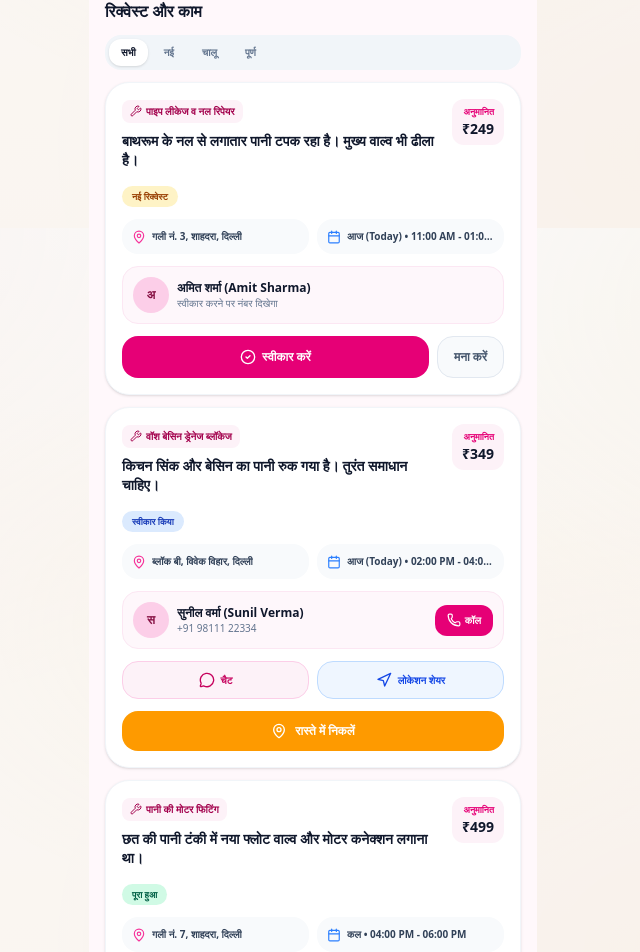
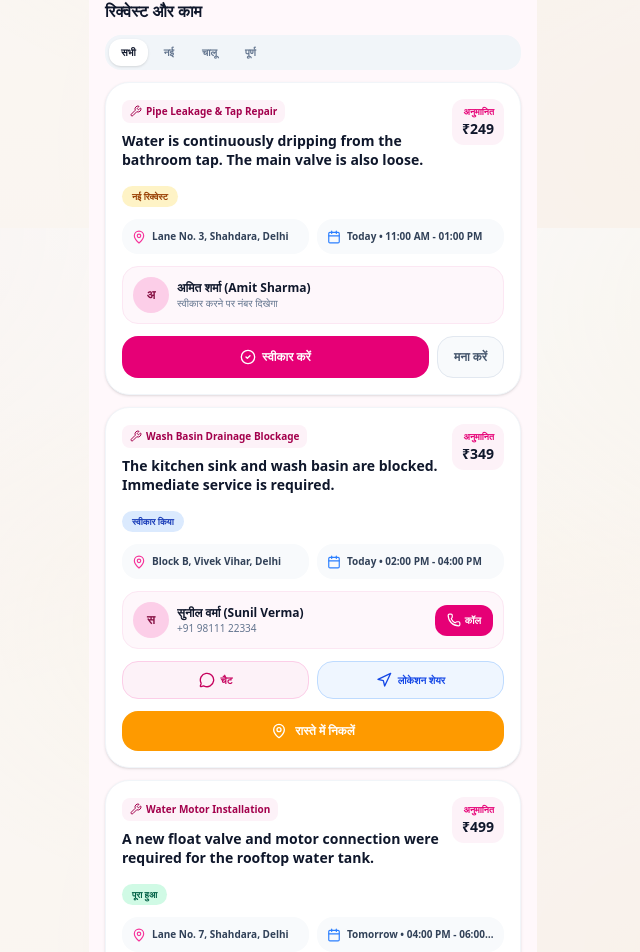
Before and after one commit to rehmanmalik573-source/Mohalla-Helpline-Partner, a React (Vite) app: page / in a window 1280 px wide. Shown: the part 1372-2324 px from the top of the page, without its empty margins (327-967 px from the left). Built offline with nearby package versions, Linux system fonts and the light colour scheme.

Commit message:
Add bilingual service request data

```diff
--- a/src/App.tsx
+++ b/src/App.tsx
@@ -40,8 +40,10 @@ export default function App() {
 
   // 4. Partner categories & list of registered providers
   const [categories] = useState<Category[]>(initialCategories);
+
   const [providers, setProviders] = useState<Provider[]>(() => {
     const saved = localStorage.getItem('mohalla_providers');
+
     if (saved) {
       try {
         return JSON.parse(saved);
@@ -49,32 +51,49 @@ export default function App() {
         // fallback
       }
     }
+
     return initialProviders;
   });
 
   // 5. Active logged-in provider profile
   const [currentProvider, setCurrentProvider] = useState<Provider>(() => {
     const savedId = localStorage.getItem('mohalla_current_provider_id');
+
     if (savedId) {
       const found = (initialProviders || []).find(p => p.id === savedId);
       if (found) return found;
     }
+
     return initialProviders[0];
   });
 
   // 6. Current locality
   const [currentLocation, setCurrentLocation] = useState<string>('शाहदरा, दिल्ली');
 
-  // 7. Service Requests State (Customer bookings received by providers)
+  // 7. Service Requests State
   const [requests, setRequests] = useState<ServiceRequest[]>(() => {
     const saved = localStorage.getItem('mohalla_partner_requests');
+
     if (saved) {
       try {
-        return JSON.parse(saved);
+        const parsed = JSON.parse(saved) as ServiceRequest[];
+
+        // Keep older saved requests compatible with the new bilingual fields.
+        return parsed.map(req => ({
+          ...req,
+          serviceTypeHi: req.serviceTypeHi ?? req.serviceType,
+          problemDescriptionHi: req.problemDescriptionHi ?? req.problemDescription,
+          locationHi: req.locationHi ?? req.location,
+          preferredDateHi: req.preferredDateHi ?? req.preferredDate,
+          preferredTimeHi: req.preferredTimeHi ?? req.preferredTime,
+          createdAtHi: req.createdAtHi ?? req.createdAt,
+          updatedAtHi: req.updatedAtHi ?? req.updatedAt,
+        }));
       } catch (e) {
         // fallback
       }
     }
+
     return [
       {
         id: 'REQ-84920',
@@ -84,15 +103,33 @@ export default function App() {
         categoryId: 1,
         categoryName: 'Plumber',
         categoryNameHi: 'प्लंबर',
-        serviceType: 'पाइप लीकेज व नल रिपेयर',
-        problemDescription: 'बाथरूम के नल से लगातार पानी टपक रहा है। मुख्य वाल्व भी ढीला है।',
-        location: 'गली नं. 3, शाहदरा, दिल्ली',
-        preferredDate: 'आज (Today)',
+
+        serviceType: 'Pipe Leakage & Tap Repair',
+        serviceTypeHi: 'पाइप लीकेज व नल रिपेयर',
+
+        problemDescription:
+          'Water is continuously dripping from the bathroom tap. The main valve is also loose.',
+        problemDescriptionHi:
+          'बाथरूम के नल से लगातार पानी टपक रहा है। मुख्य वाल्व भी ढीला है।',
+
+        location: 'Lane No. 3, Shahdara, Delhi',
+        locationHi: 'गली नं. 3, शाहदरा, दिल्ली',
+
+        preferredDate: 'Today',
+        preferredDateHi: 'आज',
+
         preferredTime: '11:00 AM - 01:00 PM',
+        preferredTimeHi: '11:00 AM - 01:00 PM',
+
         estimatedPrice: 249,
         status: 'requested',
-        createdAt: '10 मिनट पहले',
-        updatedAt: '10 मिनट पहले',
+
+        createdAt: '10 minutes ago',
+        createdAtHi: '10 मिनट पहले',
+
+        updatedAt: '10 minutes ago',
+        updatedAtHi: '10 मिनट पहले',
+
         assignedProvider: {
           id: 'p1',
           name: 'Rahul Sharma',
@@ -108,6 +145,7 @@ export default function App() {
           badge: 'Top Rated Pro'
         }
       },
+
       {
         id: 'REQ-91044',
         customerId: 'cust-102',
@@ -116,15 +154,33 @@ export default function App() {
         categoryId: 1,
         categoryName: 'Plumber',
         categoryNameHi: 'प्लंबर',
-        serviceType: 'वॉश बेसिन ड्रेनेज ब्लॉकेज',
-        problemDescription: 'किचन सिंक और बेसिन का पानी रुक गया है। तुरंत समाधान चाहिए।',
-        location: 'ब्लॉक बी, विवेक विहार, दिल्ली',
-        preferredDate: 'आज (Today)',
+
+        serviceType: 'Wash Basin Drainage Blockage',
+        serviceTypeHi: 'वॉश बेसिन ड्रेनेज ब्लॉकेज',
+
+        problemDescription:
+          'The kitchen sink and wash basin are blocked. Immediate service is required.',
+        problemDescriptionHi:
+          'किचन सिंक और बेसिन का पानी रुक गया है। तुरंत समाधान चाहिए।',
+
+        location: 'Block B, Vivek Vihar, Delhi',
+        locationHi: 'ब्लॉक बी, विवेक विहार, दिल्ली',
+
+        preferredDate: 'Today',
+        preferredDateHi: 'आज',
+
         preferredTime: '02:00 PM - 04:00 PM',
+        preferredTimeHi: '02:00 PM - 04:00 PM',
+
         estimatedPrice: 349,
         status: 'accepted',
-        createdAt: '25 मिनट पहले',
-        updatedAt: '15 मिनट पहले',
+
+        createdAt: '25 minutes ago',
+        createdAtHi: '25 मिनट पहले',
+
+        updatedAt: '15 minutes ago',
+        updatedAtHi: '15 मिनट पहले',
+
         assignedProvider: {
           id: 'p1',
           name: 'Rahul Sharma',
@@ -140,6 +196,7 @@ export default function App() {
           badge: 'Top Rated Pro'
         }
       },
+
       {
         id: 'REQ-73210',
         customerId: 'cust-103',
@@ -148,17 +205,37 @@ export default function App() {
         categoryId: 1,
         categoryName: 'Plumber',
         categoryNameHi: 'प्लंबर',
-        serviceType: 'पानी की मोटर फिटिंग',
-        problemDescription: 'छत की पानी टंकी में नया फ्लोट वाल्व और मोटर कनेक्शन लगाना था।',
-        location: 'गली नं. 7, शाहदरा, दिल्ली',
-        preferredDate: 'कल',
+
+        serviceType: 'Water Motor Installation',
+        serviceTypeHi: 'पानी की मोटर फिटिंग',
+
+        problemDescription:
+          'A new float valve and motor connection were required for the rooftop water tank.',
+        problemDescriptionHi:
+          'छत की पानी टंकी में नया फ्लोट वाल्व और मोटर कनेक्शन लगाना था।',
+
+        location: 'Lane No. 7, Shahdara, Delhi',
+        locationHi: 'गली नं. 7, शाहदरा, दिल्ली',
+
+        preferredDate: 'Tomorrow',
+        preferredDateHi: 'कल',
+
         preferredTime: '04:00 PM - 06:00 PM',
+        preferredTimeHi: '04:00 PM - 06:00 PM',
+
         estimatedPrice: 499,
         status: 'completed',
-        createdAt: 'कल',
-        updatedAt: 'कल',
+
+        createdAt: 'Yesterday',
+        createdAtHi: 'कल',
+
+        updatedAt: 'Yesterday',
+        updatedAtHi: 'कल',
+
         ratingGiven: 5,
-        reviewGiven: 'बहुत ही पेशेवर और समय के पाबंद कारीगर थे। काम समय पर पूरा किया।',
+        reviewGiven:
+          'बहुत ही पेशेवर और समय के पाबंद कारीगर थे। काम समय पर पूरा किया।',
+
         assignedProvider: {
           id: 'p1',
           name: 'Rahul Sharma',
@@ -230,6 +307,7 @@ export default function App() {
   // Handlers
   const handleToggleLanguage = (lang: Language) => {
     setLanguage(lang);
+
     if (lang === 'en' && currentLocation === 'शाहदरा, दिल्ली') {
       setCurrentLocation('Shahdara, Delhi');
     } else if (lang === 'hi' && currentLocation === 'Shahdara, Delhi') {
@@ -238,25 +316,50 @@ export default function App() {
   };
 
   const handleUpdateStatus = (id: string, newStatus: RequestStatus) => {
-    setRequests(prev => prev.map(req => {
+    setRequests(prev =>
+      prev.map(req => {
         if (req.id === id) {
           return {
             ...req,
             status: newStatus,
-          updatedAt: 'Just now'
+            updatedAt: 'Just now',
+            updatedAtHi: 'अभी'
           };
         }
+
         return req;
-    }));
+      })
+    );
 
     const statusTitles: Record<RequestStatus, { en: string; hi: string }> = {
-      requested: { en: 'Request Received', hi: 'रिक्वेस्ट प्राप्त हुई' },
-      provider_found: { en: 'Order Assigned 🔍', hi: 'ऑर्डर असाइन हुआ 🔍' },
-      accepted: { en: 'Job Accepted 🤝', hi: 'काम स्वीकार हुआ 🤝' },
-      on_the_way: { en: 'Marked On The Way 🛵', hi: 'रास्ते में निकलें 🛵' },
-      service_started: { en: 'Service In Progress ⚡', hi: 'काम शुरू हुआ ⚡' },
-      completed: { en: 'Job Completed & Paid! ✓', hi: 'काम पूरा व भुगतान प्राप्त! ✓' },
-      cancelled: { en: 'Job Cancelled / Declined ✕', hi: 'काम रद्द / अस्वीकृत' },
+      requested: {
+        en: 'Request Received',
+        hi: 'रिक्वेस्ट प्राप्त हुई'
+      },
+      provider_found: {
+        en: 'Order Assigned 🔍',
+        hi: 'ऑर्डर असाइन हुआ 🔍'
+      },
+      accepted: {
+        en: 'Job Accepted 🤝',
+        hi: 'काम स्वीकार हुआ 🤝'
+      },
+      on_the_way: {
+        en: 'Marked On The Way 🛵',
+        hi: 'रास्ते में निकलें 🛵'
+      },
+      service_started: {
+        en: 'Service In Progress ⚡',
+        hi: 'काम शुरू हुआ ⚡'
+      },
+      completed: {
+        en: 'Job Completed & Paid! ✓',
+        hi: 'काम पूरा व भुगतान प्राप्त! ✓'
+      },
+      cancelled: {
+        en: 'Job Cancelled / Declined ✕',
+        hi: 'काम रद्द / अस्वीकृत'
+      },
     };
 
     const notifItem: CustomerNotification = {
@@ -270,13 +373,18 @@ export default function App() {
       read: false,
       type: 'status_change'
     };
+
     setNotifications(prev => [notifItem, ...prev]);
   };
 
   const handleUpdateProvider = (updated: Partial<Provider>) => {
     setCurrentProvider(prev => {
       const next = { ...prev, ...updated };
-      setProviders(all => all.map(p => p.id === prev.id ? next : p));
+
+      setProviders(all =>
+        all.map(p => p.id === prev.id ? next : p)
+      );
+
       return next;
     });
   };
@@ -293,51 +401,104 @@ export default function App() {
   const handleSimulateNewRequest = () => {
     const sampleProblems = [
       {
-        serviceType: 'किचन सिंक लीकेज व पाइप रिपेयर',
-        desc: 'किचन सिंक के नीचे से पानी रिस रहा है। पाइप बदलना पड़ सकता है।',
+        serviceType: 'Kitchen Sink Leakage & Pipe Repair',
+        serviceTypeHi: 'किचन सिंक लीकेज व पाइप रिपेयर',
+
+        desc:
+          'Water is leaking from under the kitchen sink. The pipe may need replacement.',
+        descHi:
+          'किचन सिंक के नीचे से पानी रिस रहा है। पाइप बदलना पड़ सकता है।',
+
         price: 299,
-        loc: 'गली नं. 5, शाहदरा, दिल्ली',
+
+        loc: 'Lane No. 5, Shahdara, Delhi',
+        locHi: 'गली नं. 5, शाहदरा, दिल्ली',
+
         cust: 'सुनीता शर्मा (Sunita Sharma)',
         phone: '+91 98765 99887'
       },
+
       {
-        serviceType: 'गीजर इंस्टालेशन व प्लंबिंग चेक',
-        desc: 'नया 15L का गीजर फिट करना है और इनलेट/आउटलेट कनेक्शन जोड़ना है।',
+        serviceType: 'Geyser Installation & Plumbing Check',
+        serviceTypeHi: 'गीजर इंस्टालेशन व प्लंबिंग चेक',
+
+        desc:
+          'Need to install a new 15L geyser and connect the inlet/outlet pipes.',
+        descHi:
+          'नया 15L का गीजर फिट करना है और इनलेट/आउटलेट कनेक्शन जोड़ना है।',
+
         price: 399,
-        loc: 'ब्लॉक सी, विवेक विहार, दिल्ली',
+
+        loc: 'Block C, Vivek Vihar, Delhi',
+        locHi: 'ब्लॉक सी, विवेक विहार, दिल्ली',
+
         cust: 'दीपक वर्मा (Deepak Verma)',
         phone: '+91 98111 88776'
       },
+
       {
-        serviceType: 'वॉटर मोटर रिपेयर व वाल्व बदलना',
-        desc: 'पानी की मोटर पानी नहीं उठा रही। चेक वाल्व बदलना होगा।',
+        serviceType: 'Water Motor Repair & Valve Replacement',
+        serviceTypeHi: 'वॉटर मोटर रिपेयर व वाल्व बदलना',
+
+        desc:
+          'The water motor is not lifting water. The check valve needs replacement.',
+        descHi:
+          'पानी की मोटर पानी नहीं उठा रही। चेक वाल्व बदलना होगा।',
+
         price: 449,
-        loc: 'ईस्ट आजाद नगर, दिल्ली',
+
+        loc: 'East Azad Nagar, Delhi',
+        locHi: 'ईस्ट आजाद नगर, दिल्ली',
+
         cust: 'मनोज कुमार (Manoj Kumar)',
         phone: '+91 98990 44332'
       }
     ];
 
-    const randomPick = sampleProblems[Math.floor(Math.random() * sampleProblems.length)];
-    const newReqId = 'REQ-' + Math.floor(10000 + Math.random() * 90000);
+    const randomPick =
+      sampleProblems[Math.floor(Math.random() * sampleProblems.length)];
+
+    const newReqId =
+      'REQ-' + Math.floor(10000 + Math.random() * 90000);
 
     const newReq: ServiceRequest = {
       id: newReqId,
-      customerId: 'cust-' + Math.floor(100 + Math.random() * 900),
+
+      customerId:
+        'cust-' + Math.floor(100 + Math.random() * 900),
+
       customerName: randomPick.cust,
       customerPhone: randomPick.phone,
+
       categoryId: currentProvider.categoryId || 1,
       categoryName: currentProvider.categoryName || 'Plumber',
       categoryNameHi: currentProvider.categoryNameHi || 'प्लंबर',
+
       serviceType: randomPick.serviceType,
+      serviceTypeHi: randomPick.serviceTypeHi,
+
       problemDescription: randomPick.desc,
+      problemDescriptionHi: randomPick.descHi,
+
       location: randomPick.loc,
-      preferredDate: 'आज (Today)',
+      locationHi: randomPick.locHi,
+
+      preferredDate: 'Today',
+      preferredDateHi: 'आज',
+
       preferredTime: 'Next 30 Mins',
+      preferredTimeHi: 'अगले 30 मिनट',
+
       estimatedPrice: randomPick.price,
+
       status: 'requested',
+
       createdAt: 'Just now',
+      createdAtHi: 'अभी',
+
       updatedAt: 'Just now',
+      updatedAtHi: 'अभी',
+
       assignedProvider: {
         id: currentProvider.id,
         name: currentProvider.name,
@@ -358,23 +519,41 @@ export default function App() {
 
     const newNotif: CustomerNotification = {
       id: 'notif-' + Date.now(),
-      title: `New Service Request #${newReq.id} Received! 🔔`,
-      titleHi: `नई सर्विस रिक्वेस्ट #${newReq.id} प्राप्त हुई! 🔔`,
-      message: `${newReq.serviceType} at ${newReq.location} - ₹${newReq.estimatedPrice}`,
-      messageHi: `${newReq.location} से ${newReq.serviceType} का ऑर्डर - ₹${newReq.estimatedPrice}`,
+
+      title:
+        `New Service Request #${newReq.id} Received! 🔔`,
+
+      titleHi:
+        `नई सर्विस रिक्वेस्ट #${newReq.id} प्राप्त हुई! 🔔`,
+
+      message:
+        `${newReq.serviceType} at ${newReq.location} - ₹${newReq.estimatedPrice}`,
+
+      messageHi:
+        `${newReq.locationHi} से ${newReq.serviceTypeHi} का ऑर्डर - ₹${newReq.estimatedPrice}`,
+
       timestamp: 'Just now',
       requestId: newReq.id,
       read: false,
       type: 'status_change'
     };
+
     setNotifications(prev => [newNotif, ...prev]);
   };
 
   const handleMarkNotificationRead = (id?: string) => {
     if (!id) {
-      setNotifications(prev => prev.map(n => ({ ...n, read: true })));
+      setNotifications(prev =>
+        prev.map(n => ({ ...n, read: true }))
+      );
     } else {
-      setNotifications(prev => prev.map(n => n.id === id ? { ...n, read: true } : n));
+      setNotifications(prev =>
+        prev.map(n =>
+          n.id === id
+            ? { ...n, read: true }
+            : n
+        )
+      );
     }
   };
 
@@ -392,20 +571,49 @@ export default function App() {
         requests={requests}
         provider={currentProvider}
         notifications={notifications}
+
         onNavigate={() => {
           setCurrentTab('dashboard');
         }}
+
         onOpenRequestsTab={() => setCurrentTab('requests')}
-        onOpenProfile={() => setIsProfileModalOpen(true)}
-        onOpenJoinPro={() => setIsJoinProModalOpen(true)}
-        onOpenHelpSupport={() => setIsHelpSupportOpen(true)}
-        onOpenPayments={() => setIsPaymentsModalOpen(true)}
-        onOpenReviews={() => setIsReviewsModalOpen(true)}
-        onOpenAbout={() => setIsAboutModalOpen(true)}
-        onOpenSettings={() => setIsSettingsModalOpen(true)}
+
+        onOpenProfile={() =>
+          setIsProfileModalOpen(true)
+        }
+
+        onOpenJoinPro={() =>
+          setIsJoinProModalOpen(true)
+        }
+
+        onOpenHelpSupport={() =>
+          setIsHelpSupportOpen(true)
+        }
+
+        onOpenPayments={() =>
+          setIsPaymentsModalOpen(true)
+        }
+
+        onOpenReviews={() =>
+          setIsReviewsModalOpen(true)
+        }
+
+        onOpenAbout={() =>
+          setIsAboutModalOpen(true)
+        }
+
+        onOpenSettings={() =>
+          setIsSettingsModalOpen(true)
+        }
+
         onLogout={() => {
-          alert(language === 'hi' ? 'पार्टनर सेशन सक्रिय है।' : 'Partner session is active.');
+          alert(
+            language === 'hi'
+              ? 'पार्टनर सेशन सक्रिय है।'
+              : 'Partner session is active.'
+          );
         }}
+
         onToggleOnline={() => {
           if (currentProvider.verificationStatus === 'rejected') {
             alert(
@@ -415,6 +623,7 @@ export default function App() {
             );
             return;
           }
+
           if (currentProvider.verificationStatus === 'pending') {
             alert(
               language === 'hi'
@@ -423,8 +632,12 @@ export default function App() {
             );
             return;
           }
-          handleUpdateProvider({ isAvailableNow: !currentProvider.isAvailableNow });
+
+          handleUpdateProvider({
+            isAvailableNow: !currentProvider.isAvailableNow
+          });
         }}
+
         onMarkNotificationRead={handleMarkNotificationRead}
       />
 
@@ -438,8 +651,12 @@ export default function App() {
           onUpdateStatus={handleUpdateStatus}
           onUpdateProvider={handleUpdateProvider}
           onSimulateNewRequest={handleSimulateNewRequest}
-          onOpenHelpSupport={() => setIsHelpSupportOpen(true)}
-          onOpenProfileModal={() => setIsProfileModalOpen(true)}
+          onOpenHelpSupport={() =>
+            setIsHelpSupportOpen(true)
+          }
+          onOpenProfileModal={() =>
+            setIsProfileModalOpen(true)
+          }
           activeMainTab={currentTab}
           onChangeMainTab={setCurrentTab}
         />
@@ -448,20 +665,26 @@ export default function App() {
       {/* 3. Partner Profile, KYC, Document Verification & Test Profile Switcher Modal */}
       <ProviderProfileModal
         isOpen={isProfileModalOpen}
-        onClose={() => setIsProfileModalOpen(false)}
+        onClose={() =>
+          setIsProfileModalOpen(false)
+        }
         provider={currentProvider}
         allProviders={providers}
         categories={categories}
         language={language}
         onUpdateProvider={handleUpdateProvider}
         onSelectProvider={handleSelectProvider}
-        onOpenJoinPro={() => setIsJoinProModalOpen(true)}
+        onOpenJoinPro={() =>
+          setIsJoinProModalOpen(true)
+        }
       />
 
       {/* 4. Partner Registration / Onboarding Modal */}
       <JoinAsProModal
         isOpen={isJoinProModalOpen}
-        onClose={() => setIsJoinProModalOpen(false)}
+        onClose={() =>
+          setIsJoinProModalOpen(false)
+        }
         categories={categories}
         language={language}
         onAddProvider={handleAddProvider}
@@ -470,7 +693,9 @@ export default function App() {
       {/* 5. Partner Earnings & Payout History Modal */}
       <CustomerPaymentsModal
         isOpen={isPaymentsModalOpen}
-        onClose={() => setIsPaymentsModalOpen(false)}
+        onClose={() =>
+          setIsPaymentsModalOpen(false)
+        }
         requests={requests}
         language={language}
         userRole={userRole}
@@ -482,7 +707,9 @@ export default function App() {
       {/* 6. Partner Ratings & Customer Reviews Modal */}
       <CustomerReviewsModal
         isOpen={isReviewsModalOpen}
-        onClose={() => setIsReviewsModalOpen(false)}
+        onClose={() =>
+          setIsReviewsModalOpen(false)
+        }
         requests={requests}
         language={language}
       />
@@ -490,21 +717,27 @@ export default function App() {
       {/* 7. Partner Helpline & Emergency Support Modal */}
       <HelpSupportModal
         isOpen={isHelpSupportOpen}
-        onClose={() => setIsHelpSupportOpen(false)}
+        onClose={() =>
+          setIsHelpSupportOpen(false)
+        }
         language={language}
       />
 
       {/* 8. About Mohalla Helpline Partner Modal */}
       <AboutModal
         isOpen={isAboutModalOpen}
-        onClose={() => setIsAboutModalOpen(false)}
+        onClose={() =>
+          setIsAboutModalOpen(false)
+        }
         language={language}
       />
 
       {/* 9. Partner Settings Modal */}
       <SettingsModal
         isOpen={isSettingsModalOpen}
-        onClose={() => setIsSettingsModalOpen(false)}
+        onClose={() =>
+          setIsSettingsModalOpen(false)
+        }
         language={language}
         onToggleLanguage={handleToggleLanguage}
         userRole={userRole}
@@ -515,9 +748,15 @@ export default function App() {
       <Footer
         categories={categories}
         language={language}
-        onSelectCategory={() => setCurrentTab('dashboard')}
-        onOpenEmergency={() => setIsHelpSupportOpen(true)}
-        onOpenJoinPro={() => setIsJoinProModalOpen(true)}
+        onSelectCategory={() =>
+          setCurrentTab('dashboard')
+        }
+        onOpenEmergency={() =>
+          setIsHelpSupportOpen(true)
+        }
+        onOpenJoinPro={() =>
+          setIsJoinProModalOpen(true)
+        }
       />
 
       {/* 11. Mobile-First Dedicated Partner Bottom Navigation Bar */}
@@ -525,13 +764,25 @@ export default function App() {
         currentTab={currentTab}
         onSelectTab={setCurrentTab}
         language={language}
+
         activeRequestsCount={
           requests.filter(
-            r => r.status === 'requested' || r.status === 'provider_found' || r.status === 'accepted' || r.status === 'on_the_way' || r.status === 'service_started'
+            r =>
+              r.status === 'requested' ||
+              r.status === 'provider_found' ||
+              r.status === 'accepted' ||
+              r.status === 'on_the_way' ||
+              r.status === 'service_started'
           ).length
         }
-        onOpenProfile={() => setIsProfileModalOpen(true)}
-        onOpenPayments={() => setIsPaymentsModalOpen(true)}
+
+        onOpenProfile={() =>
+          setIsProfileModalOpen(true)
+        }
+
+        onOpenPayments={() =>
+          setIsPaymentsModalOpen(true)
+        }
       />
     </div>
   );
```
Lines whose indentation alone changed are shown as unchanged.
